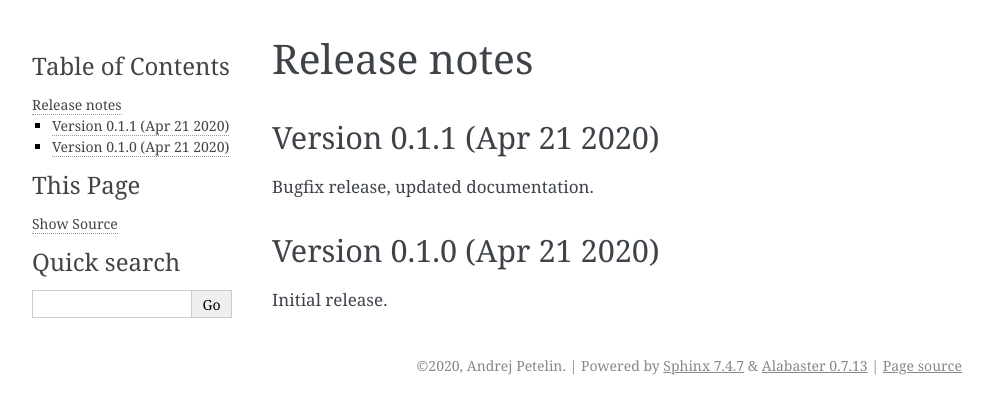
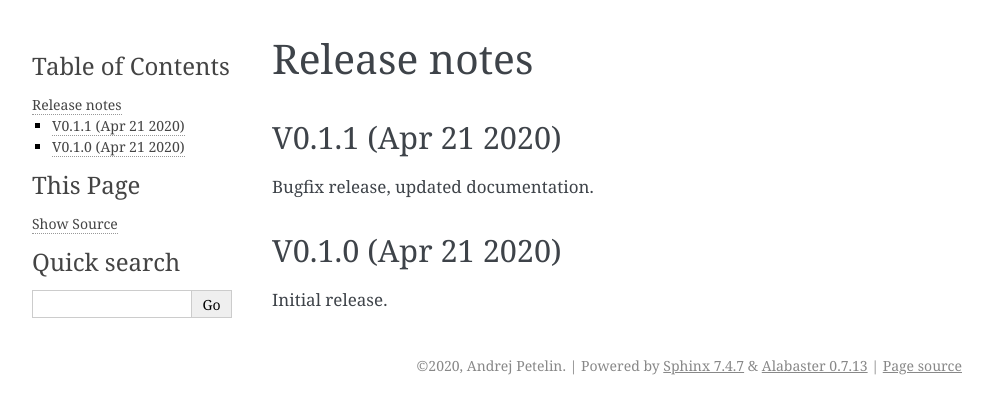
Before and after one commit to IJSComplexMatter/cddm, a Sphinx documentation site: the page built from doc/notes.rst, in a window 1280 px wide. Shown: the top 414 px of the page, without its empty margins (148-1141 px from the left). Built offline with Sphinx 7.4.7, drawn with Linux system fonts in a browser that asks for light colours; the version number is read from the project's files by our own code.

Commit message:
Update notes.rst

```diff
--- a/doc/notes.rst
+++ b/doc/notes.rst
@@ -1,12 +1,12 @@
 Release notes
 -------------
 
-Version 0.1.1 (Apr 21 2020)
-+++++++++++++++++++++++++++
+V0.1.1 (Apr 21 2020)
+++++++++++++++++++++
 
 Bugfix release, updated documentation.
 
-Version 0.1.0 (Apr 21 2020)
-+++++++++++++++++++++++++++
+V0.1.0 (Apr 21 2020)
+++++++++++++++++++++
 
 Initial release.
```
